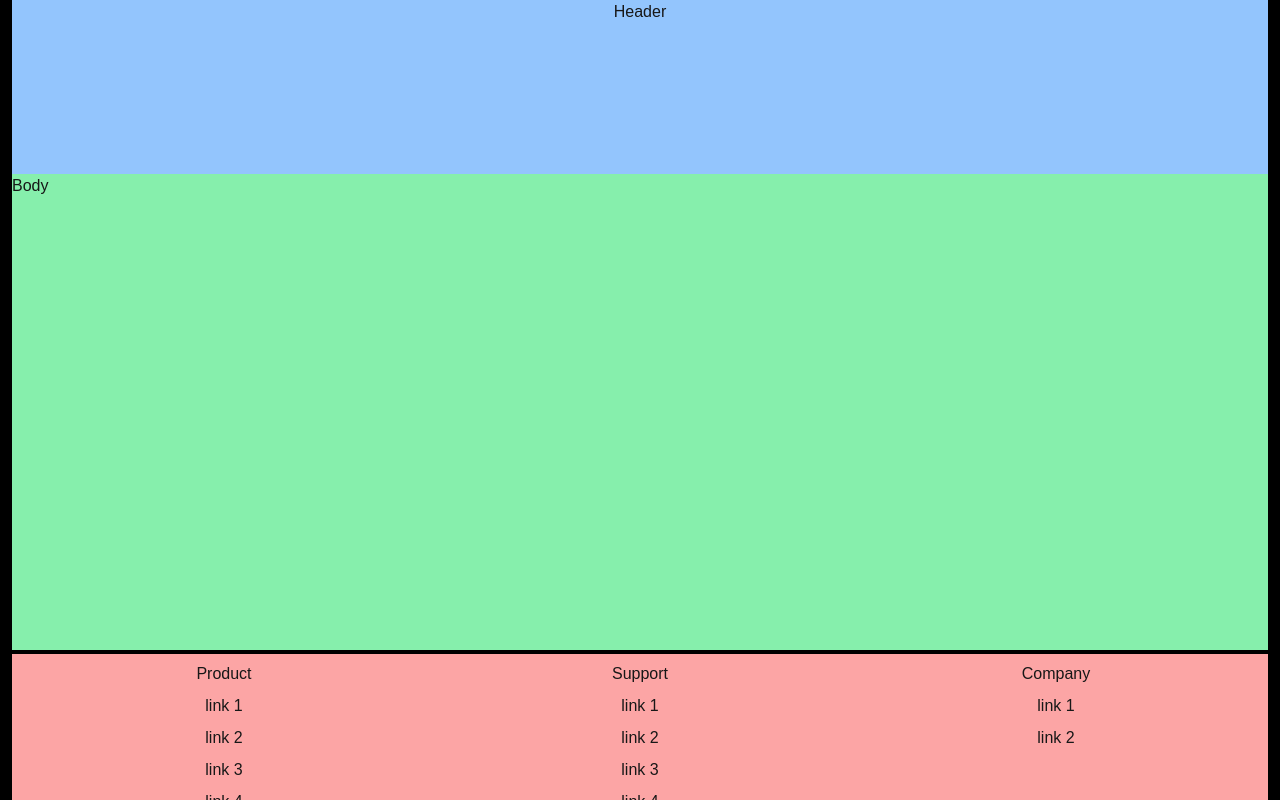
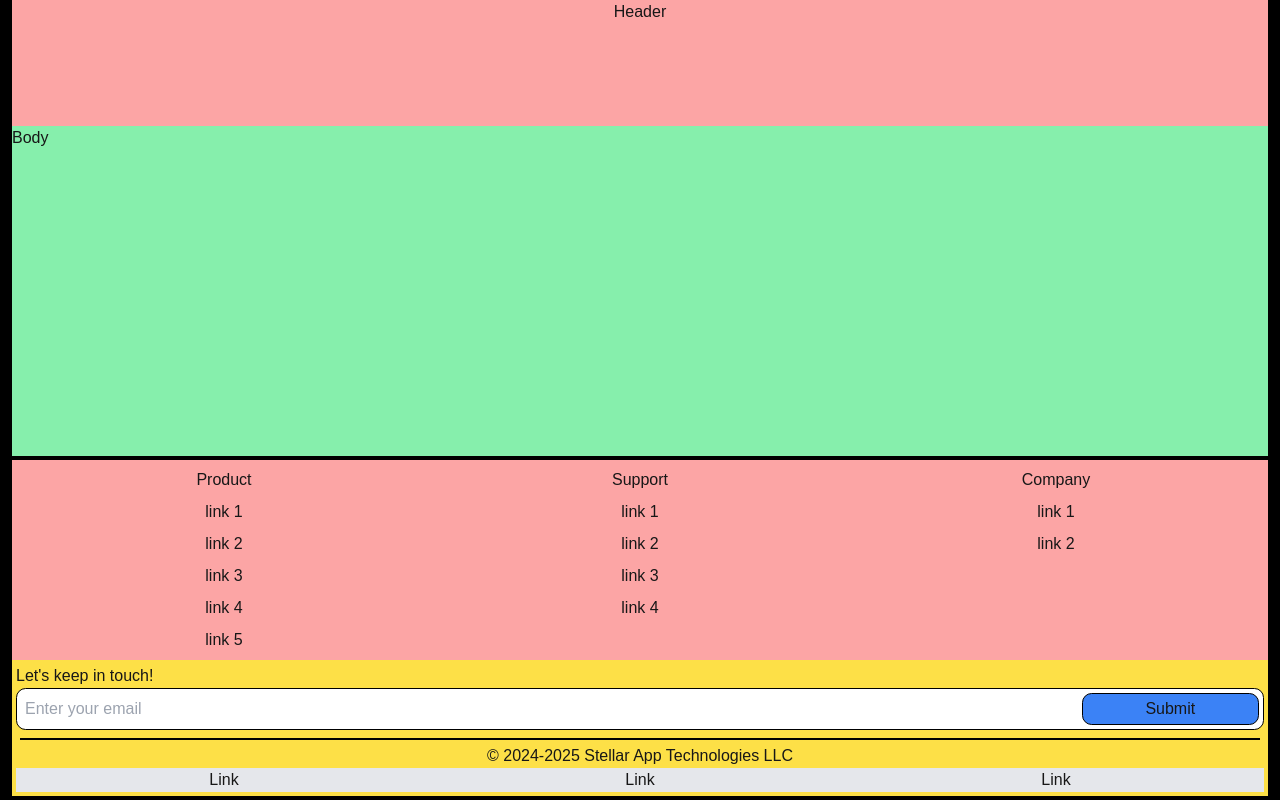
Before and after one commit to MrMostellar/stellar-app-technologies, a Next.js app: page / in a window 1280 px wide. Built offline with nearby package versions, Linux system fonts and the light colour scheme.

Commit message:
more optimization of layout, putting header and footer in one place for all pages in the layout

```diff
--- a/app/components/Footer.tsx
+++ b/app/components/Footer.tsx
@@ -13,7 +13,7 @@ const linkGenerator = (data: any, Component: any) => {
 export default function Footer() {
   return (
     //column of two for the UL items and the copyright
-    <div className="flex flex-col text-center absolute min-w-[100%] min-h-[100%] py-1 bg-black">
+    <>
       {/*top half of column is a row of columns*/}
       <div className="flex flex-1 flex-row p-1 bg-red-300">
         {linkGenerator(ULProps, ULBlock)}
@@ -57,6 +57,6 @@ export default function Footer() {
           <h3 className="flex-1">Link</h3>
         </div>
       </div>
-    </div>
+    </>
   );
 }
--- a/app/components/Header.tsx
+++ b/app/components/Header.tsx
@@ -2,8 +2,8 @@ import React from "react";
 
 export default function Header() {
   return (
-    <div>
+    <>
       <h1 className="text-center">Header</h1>
-    </div>
+    </>
   );
 }
--- a/app/layout.tsx
+++ b/app/layout.tsx
@@ -18,11 +18,11 @@ export default function AboutLayout({
       <body>
         {/*100% min width removes the horizontal scroll bar from blocking the content*/}
         <div className="flex flex-col min-h-[100vh] min-w-[100%] overflow-y-auto px-3 bg-black">
-          <div className="flex-1 bg-blue-300">
+          <div className="flex flex-1 flex-col min-w-[100%] min-h-[100%] bg-red-300">
             <Header />
           </div>
-          {children}
-          <div className="flex-1 relative bg-blue-300">
+          <main className="flex-[3] bg-green-300">{children}</main>
+          <div className="flex-1flex flex-col text-center min-w-[100%] min-h-[100%] py-1">
             <Footer />
           </div>
         </div>
--- a/app/page.tsx
+++ b/app/page.tsx
@@ -1,6 +1,6 @@
 export default function Home() {
   return (
-    <div className="flex-[3] bg-green-300">
+    <div>
       <h1>Body</h1>
     </div>
   );
```
